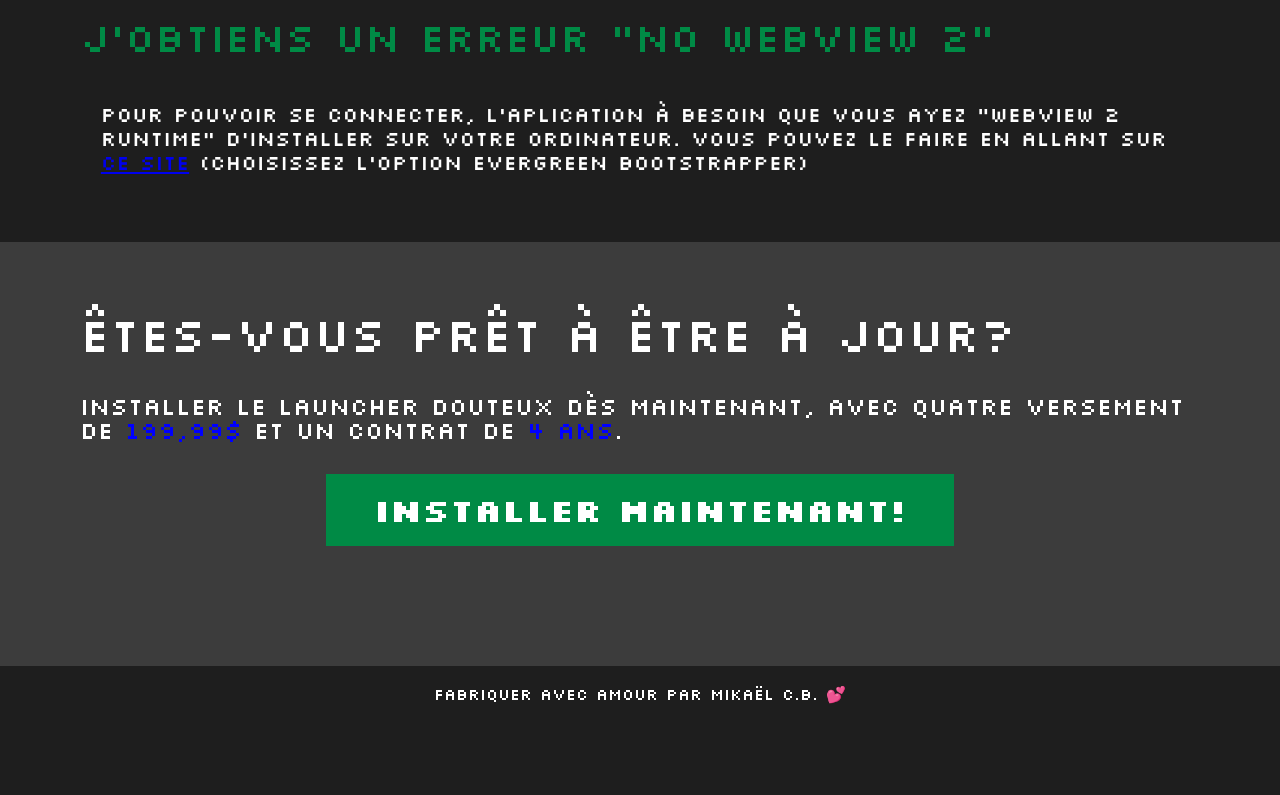
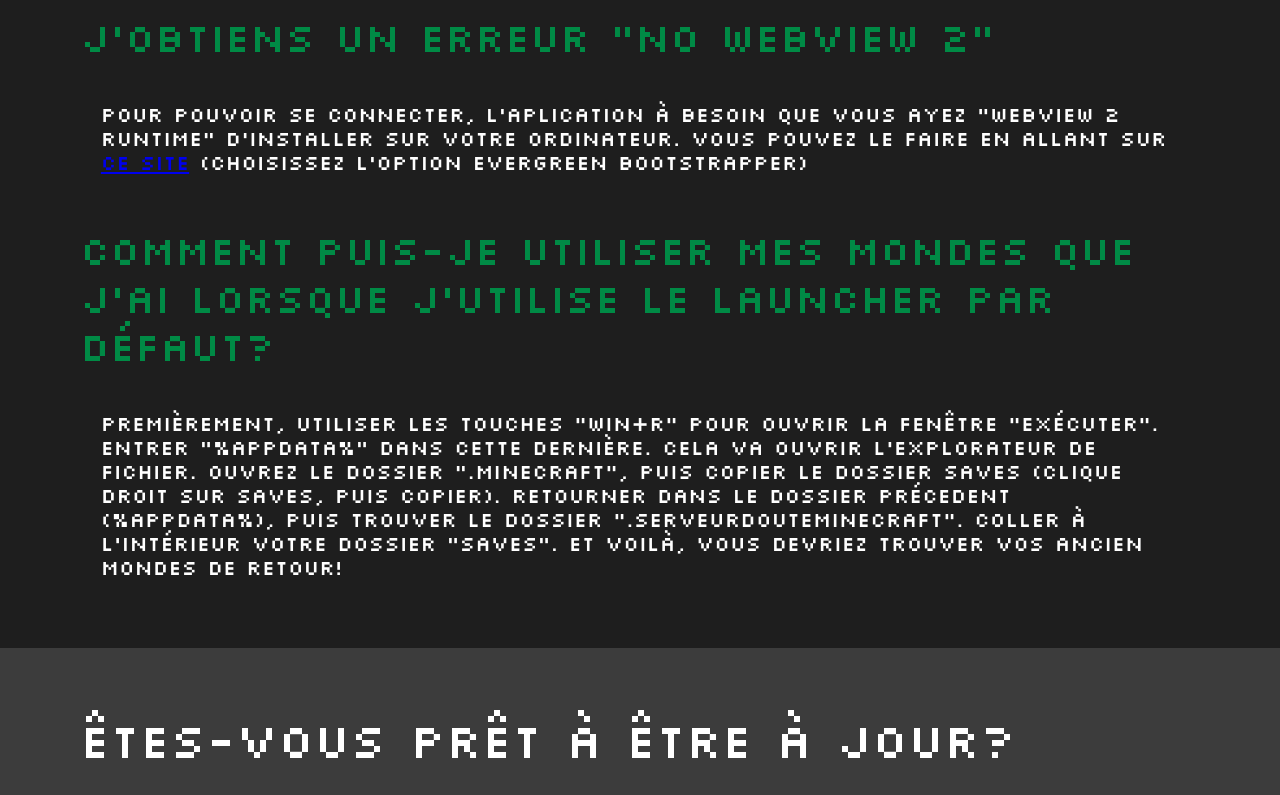
Before and after one commit to Micara-dev/minecraft_server-mods, a plain HTML site: page Website/index.html in a window 1280 px wide. Shown: the part 3336-4131 px from the top of the page. Before the commit the page ends 4058 px from the top, so only its background shows below. Drawn offline with Linux system fonts and the light colour scheme.

Commit message:
updated website

```diff
--- a/Website/index.html
+++ b/Website/index.html
@@ -70,7 +70,7 @@
                 <li>
                     <h3>Action rapide</h3>
                     <p>
-                        Annuler les modifications effectués à la liste, ou désactiver les dépendences inutilies à l'aide
+                        Annuler les modifications effectués à la liste, ou désactiver les dépendences inutiles à l'aide
                         des boutons annuler et nettoyer.
                     </p>
                 </li>
@@ -134,6 +134,19 @@
                     (Choisissez l'option Evergreen Bootstrapper)
                 </p>
             </li>
+            <li>
+                <h3>
+                    Comment puis-je utiliser mes mondes que j'ai lorsque j'utilise le launcher par défaut?
+                </h3>
+
+                <p>
+                    Premièrement, utiliser les touches "WIN+R" pour ouvrir la fenêtre "Exécuter".
+                    Entrer "%appdata%" dans cette dernière. Cela va ouvrir l'explorateur de fichier.
+                    Ouvrez le dossier ".minecraft", puis copier le dossier saves (clique droit sur saves, puis copier).
+                    Retourner dans le dossier précedent (%appdata%), puis trouver le dossier ".serveurDouteMinecraft".
+                    Coller à l'intérieur votre dossier "saves". Et voilà, vous devriez trouver vos ancien mondes de retour!
+                </p>
+            </li>
         </ul>
     </div>
 
```
